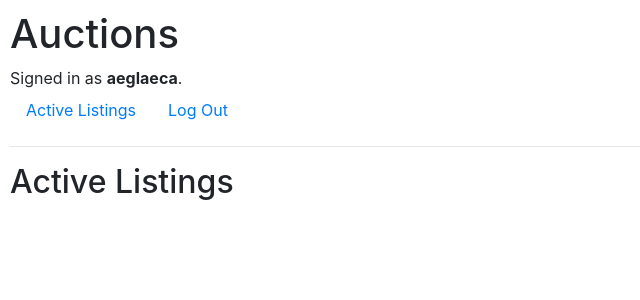
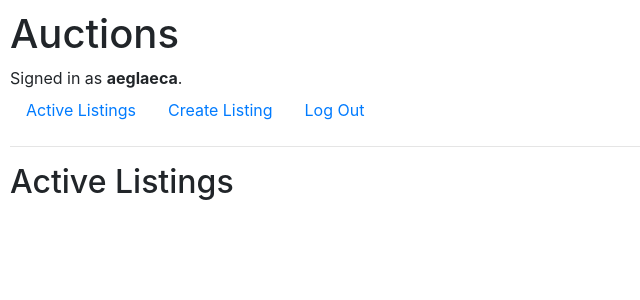
Before and after one commit to JessWhitney/ccs50_commerce, a Django app: page / in a window 1280 px wide. Shown: the top 300 px of the page, without its empty margins (0-640 px from the left). Run offline with Django 3.2, Linux system fonts and the light colour scheme; a user stored in the database is signed in; data that the repository does not hold is empty; some libraries are stand-ins or nearby versions.

Commit message:
Adds 'new listing' to nav

```diff
--- a/auctions/templates/auctions/index.html
+++ b/auctions/templates/auctions/index.html
@@ -5,9 +5,13 @@
 
 <ul class="listings_small">
     {% for listing in listings %}
-    Item: {{listing.title}} <a class="listing_link" href="{% url 'listing' listing_id=listing.id %}">Link!</a> <br>
-    Description: {{listing.description}} <br>
-    Photo: {{listing.photo}} <br>
+    <div class="main_page_listing">
+
+        <a class="listing_link" href="{% url 'listing' listing_id=listing.id %}">{{listing.title}}</a> <br>
+        Description: {{listing.description}} <br>
+        <img src="{{listing.photo}}" height="100px"> <br>
+    </div>
     {% endfor %}
 </ul>
+
 {% endblock %}
--- a/auctions/templates/auctions/layout.html
+++ b/auctions/templates/auctions/layout.html
@@ -2,11 +2,14 @@
 
 <!DOCTYPE html>
 <html lang="en">
+
 <head>
     <title>{% block title %}Auctions{% endblock %}</title>
-        <link rel="stylesheet" href="https://stackpath.bootstrapcdn.com/bootstrap/4.4.1/css/bootstrap.min.css" integrity="sha384-Vkoo8x4CGsO3+Hhxv8T/Q5PaXtkKtu6ug5TOeNV6gBiFeWPGFN9MuhOf23Q9Ifjh" crossorigin="anonymous">
+    <link rel="stylesheet" href="https://stackpath.bootstrapcdn.com/bootstrap/4.4.1/css/bootstrap.min.css"
+        integrity="sha384-Vkoo8x4CGsO3+Hhxv8T/Q5PaXtkKtu6ug5TOeNV6gBiFeWPGFN9MuhOf23Q9Ifjh" crossorigin="anonymous">
     <link href="{% static 'auctions/styles.css' %}" rel="stylesheet">
 </head>
+
 <body>
     <h1>Auctions</h1>
     <div>
@@ -21,6 +24,7 @@
             <a class="nav-link" href="{% url 'index' %}">Active Listings</a>
         </li>
         {% if user.is_authenticated %}
+        <li class="nav-item"><a class="nav-link" href="{% url 'new_listing' %}">Create Listing</a> </li>
         <li class="nav-item">
             <a class="nav-link" href="{% url 'logout' %}">Log Out</a>
         </li>
@@ -37,4 +41,5 @@
     {% block body %}
     {% endblock %}
 </body>
+
 </html>
```
Lines whose indentation alone changed are shown as unchanged.
